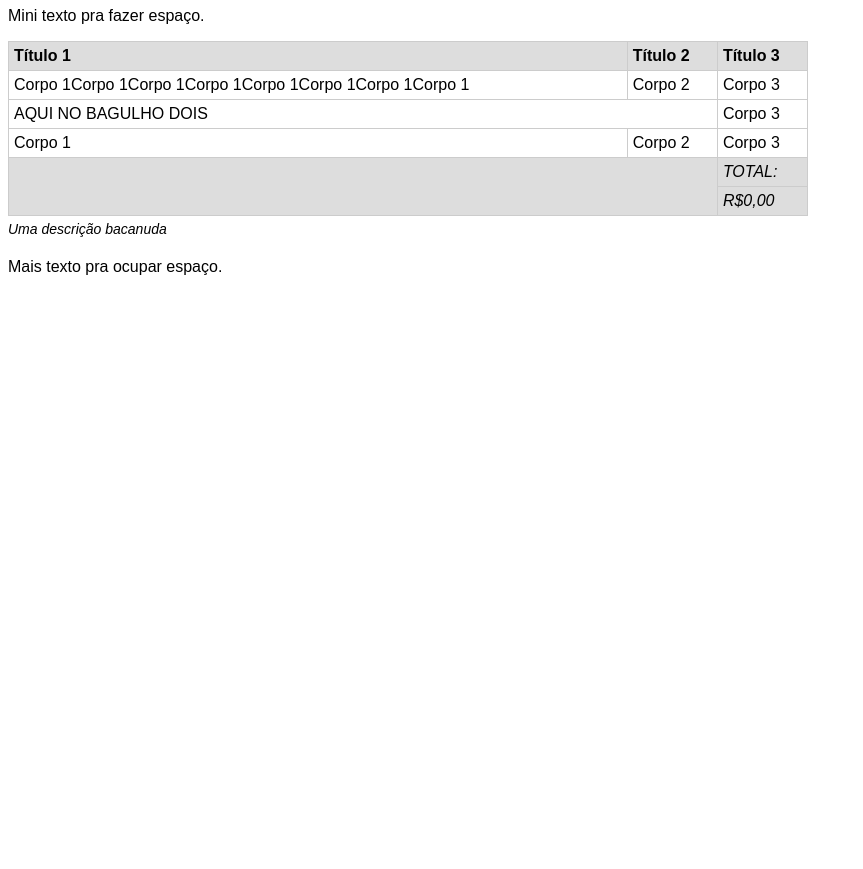
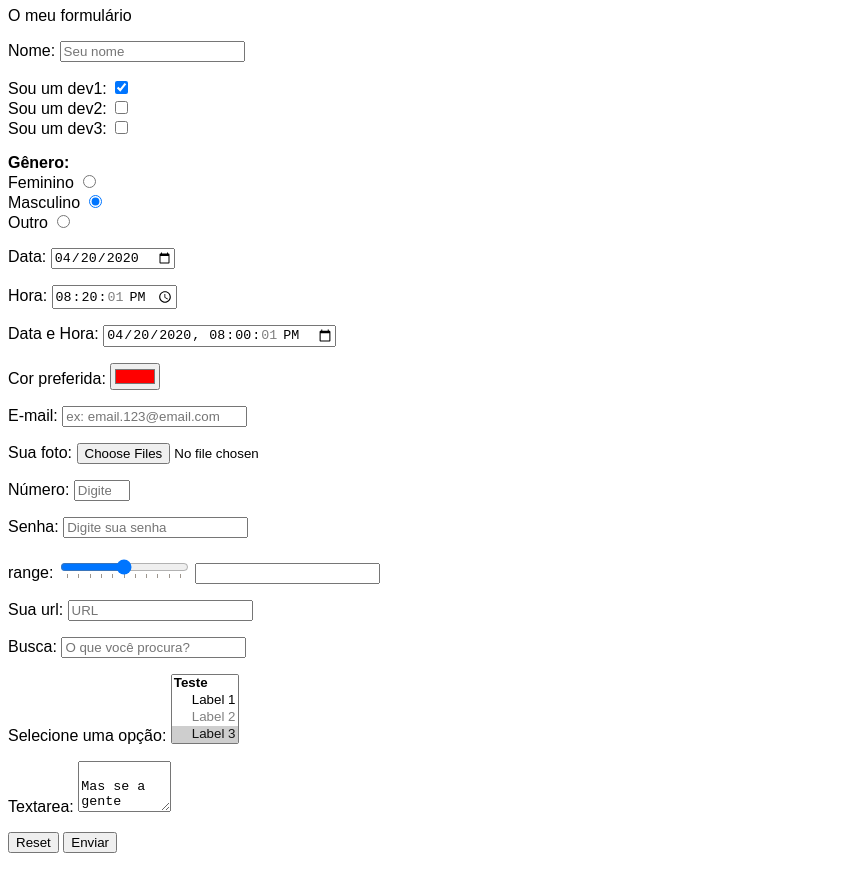
Before and after one commit to Lipas2406/My-HTML-CSS-progress, a plain HTML site: page index.html in a window 1280 px wide. Shown: the part 73-942 px from the top of the page, without its empty margins (0-863 px from the left). Before the commit the page ends 800 px from the top, so only its background shows below. Drawn offline with Linux system fonts and the light colour scheme.

Commit message:
forms class

```diff
--- a/index.html
+++ b/index.html
@@ -1,97 +1,155 @@
 <!DOCTYPE html>
 <html lang="pt-BR">
+
 <head>
     <meta charset="UTF-8">
     <meta name="viewport" content="width=device-width, initial-scale=1.0">
-    <title>Tabelas</title>
+    <title>Formulários</title>
 </head>
 
 <style>
-
     body {
         font-family: sans-serif;
     }
 
-    table {
-        border-collapse: collapse;
-        width: 800px;
+    label {
+        cursor: pointer;
     }
-
-    table td, table th {
-        border: 1px solid #ccc;
-        padding: 5px;
-        text-align: left;
-        }
-
-    table caption {
-        caption-side: bottom ;
-        text-align: left;
-        font-style: italic;
-        font-size: 14px;
-        margin: 5px 0;
-    }
-
-    tfoot td, table th {
-        background-color: #ddd;
-    }
-
-    tfoot {
-        font-style: italic;
-    }
-
-    .responsive-table {
-        max-width: 100%;
-        overflow-x: auto;
-    }
-
 </style>
 
 <body>
+    <h1>Sobre Formulários</h1>
 
-<h1>Sobre tabelas</h1>
+    <form action="#" method="get" target="_blank" autocomplete="off">
+        <p>O meu formulário</p>
+        <p>
+            <label for="nome">Nome:</label>
+            <input type="text" id="nome" name="nome" placeholder="Seu nome">
+        </p>
 
-<p>Mini texto pra fazer espaço.</p>
 
-<div class="responsive-table">
-<table>
-    <caption>Uma descrição bacanuda</caption>
-    <thead>
-        <tr>
-            <th>Título 1</th>
-            <th>Título 2</th>
-            <th>Título 3</th>
-        </tr>
-    </thead>
+        <p>
+            <label for="dev1">Sou um dev1:</label>
+            <input type="checkbox" id="dev1" name="dev1" value="sim" checked><br>
+            <label for="dev2">Sou um dev2:</label>
+            <input type="checkbox" id="dev2" name="dev2" value="sim"><br>
+            <label for="dev3">Sou um dev3:</label>
+            <input type="checkbox" id="dev3" name="dev3" value="sim">
+        </p>
 
-    <tbody>
-        <tr>
-            <td>Corpo 1Corpo 1Corpo 1Corpo 1Corpo 1Corpo 1Corpo 1Corpo 1</td>
-            <td>Corpo 2</td>
-            <td>Corpo 3</td>
-        </tr>
-        <tr>
-            <td colspan="2">AQUI NO BAGULHO DOIS</td>
-            <td>Corpo 3</td>
-        </tr>
-        <tr>
-            <td>Corpo 1</td>
-            <td>Corpo 2</td>
-            <td>Corpo 3</td>
-        </tr>
-    </tbody>
+        <p>
+            <b>Gênero:</b><br>
+            <label for="feminino">Feminino</label>
+            <input type="radio" id="feminino" name="genero" value="feminino"><br>
+            <label for="masculino">Masculino</label>
+            <input type="radio" id="masculino" name="genero" value="masculino" checked><br>
+            <label for="other">Outro</label>
+            <input type="radio" id="other" name="genero" value="other">
+        </p>
 
-    <tfoot>
-        <tr>
-            <td colspan="2" rowspan="2"></td>
-            <td>TOTAL:</td>
-        </tr>
-        <tr>
-            <td>R$0,00</td>
-        </tr>
-    </tfoot>
-</table>
-</div>
+        <p>
+            <label for="date">Data:</label>
+            <input type="date" id="date" name="date" value="2020-04-20">
+        </p>
 
-<p>Mais texto pra ocupar espaço.</p>
+        <p>
+            <label for="time">Hora:</label>
+            <input type="time" id="time" name="time" value="20:20:01">
+        </p>
+
+        <p>
+            <label for="datetime">Data e Hora:</label>
+            <input type="datetime-local" id="datetime" name="datetime" value="2020-04-20T20:00:01">
+        </p>
+
+
+        <p>
+            <label for="cor">Cor preferida:</label>
+            <input type="color" id="cor" name="cor" value="#FF0000">
+        </p>
+
+        <p>
+            <label for="email">E-mail:</label>
+            <input type="email" id="email" name="email" placeholder="ex: email.123@email.com">
+        </p>
+
+        <p>
+            <label for="file">Sua foto:</label>
+            <input type="file" id="file" name="file" accept=".png,.svg,image/*" multiple>
+        </p>
+
+        <p>
+            <label for="number">Número:</label>
+            <input type="number" id="number" name="number" placeholder="Digite um número" min="10" max="20" step="2">
+        </p>
+
+        <p>
+            <label for="password">Senha:</label>
+            <input type="password" id="password" name="password" placeholder="Digite sua senha">
+        </p>
+
+        <p>
+            <label for="range">range:</label>
+            <input type="range" id="range" name="range" list="tickmarks">
+
+            <input type="tickmarks">
+
+            <datalist id="tickmarks">
+                <option value="0" label="0%"></option>
+                <option value="10"></option>
+                <option value="20"></option>
+                <option value="30"></option>
+                <option value="40"></option>
+                <option value="50" label="50%"></option>
+                <option value="60"></option>
+                <option value="70"></option>
+                <option value="80"></option>
+                <option value="90"></option>
+                <option value="100" label="100%"></option>
+            </datalist>
+        </p>
+
+        <p>
+            <label for="url">Sua url:</label>
+            <input type="url" id="url" name="url" placeholder="URL">
+        </p>
+
+        <p>
+            <label for="search">Busca:</label>
+            <input type="search" id="search" name="search" placeholder="O que você procura?">
+        </p>
+
+        <p>
+            <label for="select">Selecione uma opção:</label>
+            <select id="select" name="select" multiple>
+                <optgroup label="Teste">
+                   <option value="qualquer 1" label="Label 1">
+                   <option value="qualquer 2" label="Label 2" disabled>
+                   <option value="qualquer 3" label="Label 3" selected>
+                   <option value="qualquer 4" label="Label 4">
+                </optgroup>
+             </select>
+            </select>
+        </p>
+
+        <p>
+            <label for="textarea">Textarea:</label>
+            <textarea id="textarea" name="textarea" rows="3" cols="9">
+                Mas se a gente colocar
+            </textarea>
+        </p>
+
+
+
+
+
+
+
+        <p>
+            <button type="reset">Reset</button>
+            <button type="submit">Enviar</button>
+        </p>
+    </form>
 </body>
+
 </html>
```
